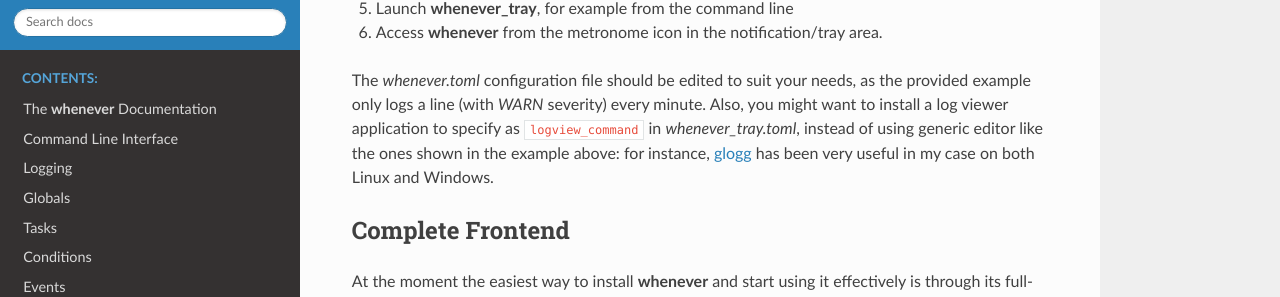
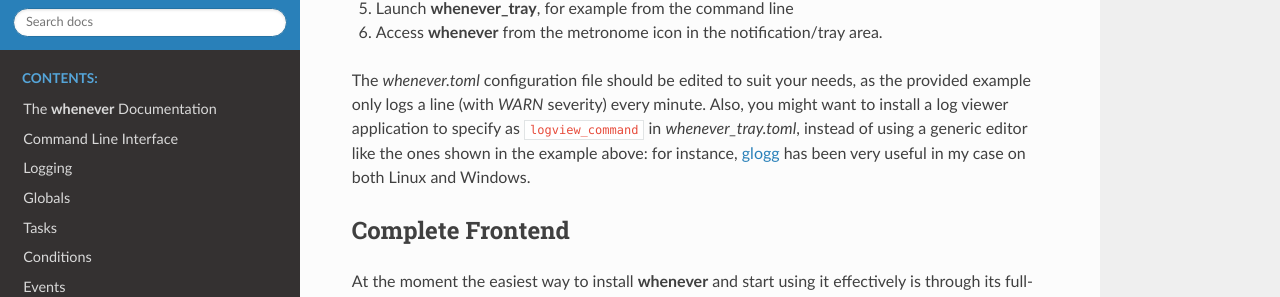
Before and after one commit to almostearthling/whenever, a Sphinx documentation site: the page built from docs/90.install.rst, in a window 1280 px wide and 900 px high, scrolled down 1384 px. Shown: the part 322-619 px from the top of the window. Built offline with Sphinx 7.4.7 and the Read the Docs theme 3.1.0, drawn with Linux system fonts in a browser that asks for light colours.

Commit message:
docs: fix documentation typo

```diff
--- a/docs/90.install.rst
+++ b/docs/90.install.rst
@@ -89,7 +89,7 @@ fulfilled following these steps:
 The *whenever.toml* configuration file should be edited to suit your needs, as the provided
 example only logs a line (with *WARN* severity) every minute. Also, you might want to install a
 log viewer application to specify as ``logview_command`` in *whenever_tray.toml*, instead of
-using generic editor like the ones shown in the example above: for instance, `glogg`_ has been
+using a generic editor like the ones shown in the example above: for instance, `glogg`_ has been
 very useful in my case on both Linux and Windows.
 
 
```
